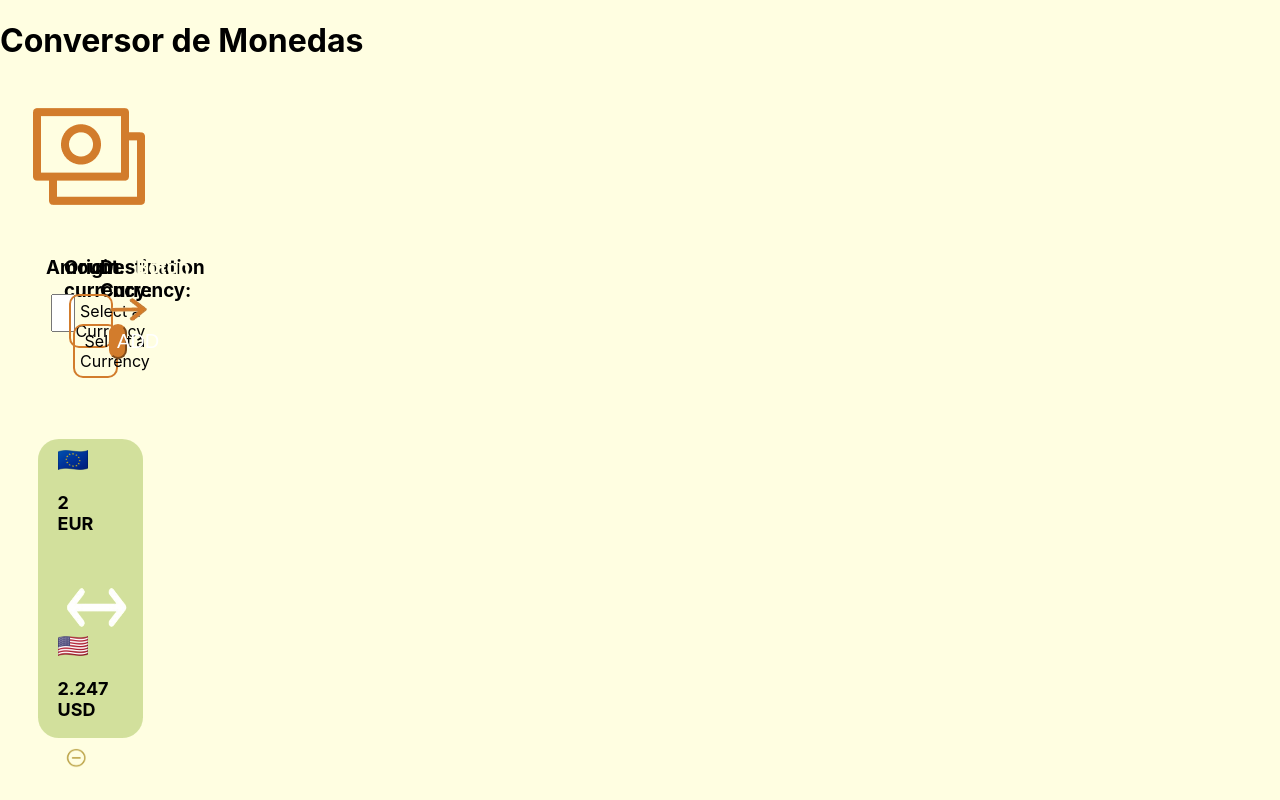
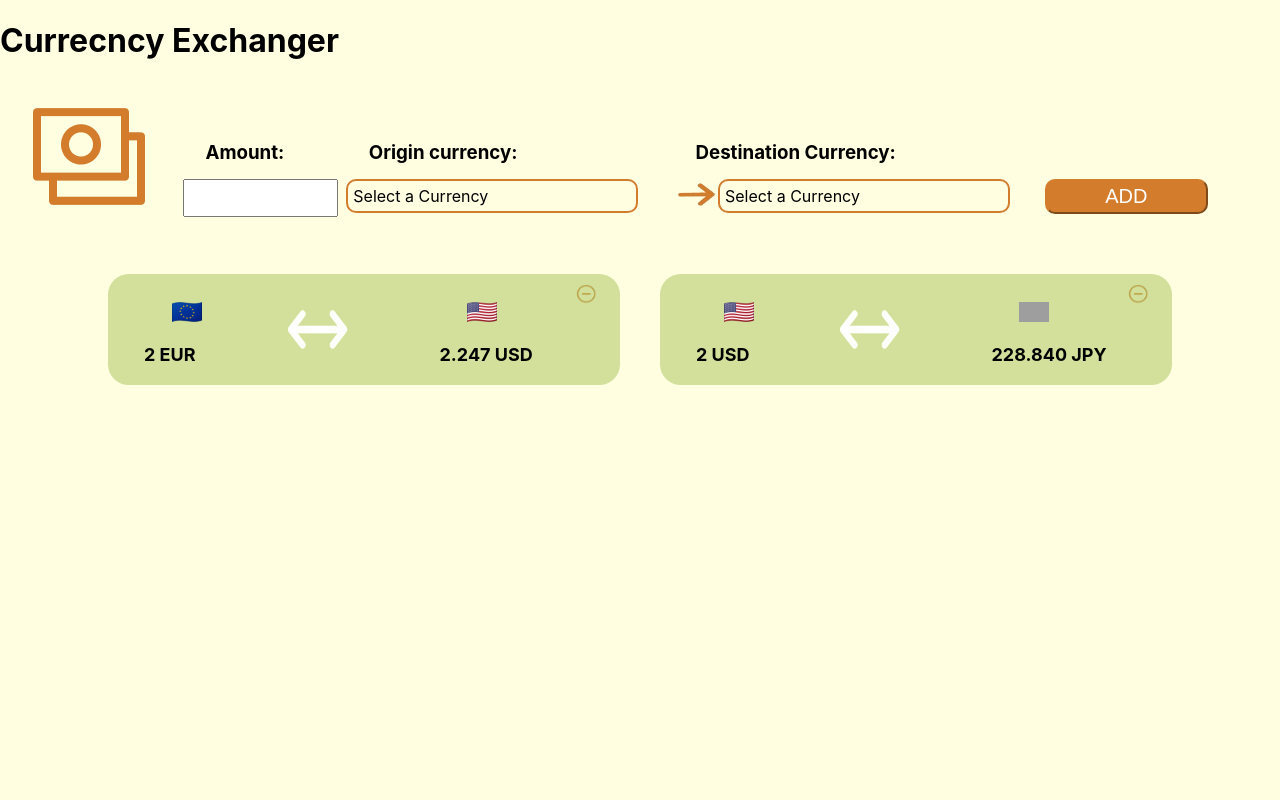
Before and after one commit to Carlistos10/currency-combobox-react-main-Carlos-Maranhas, a React (Create React App) app: page / in a window 1280 px wide. Shown: the top 800 px of the page. Built offline with nearby package versions, Linux system fonts and the light colour scheme; grey boxes are pictures that could not be loaded.

Commit message:
Final(sin comentar)

```diff
--- a/src/App.css
+++ b/src/App.css
@@ -39,19 +39,6 @@
   }
 }
 
-.rowcv {
-  display: flex;
-  justify-content: center;
-  max-width: 10%;
+.logo {
+  float: left;
 }
-
-.container {
-  width: 80%;
-  margin: 0 auto;
-}
-
-.col-2 {
-  margin-top: 20px;
-  width: 49%;
-  display: flex;
-}
--- a/src/App.js
+++ b/src/App.js
@@ -140,7 +140,7 @@ const App = () => {
   return (
     <div className="app">
       <div className="header">
-        <h1>Conversor de Monedas</h1>
+        <h1>Currecncy Exchanger</h1>
       </div>
       <div className="main-content">
         <div className="insert-exchange">
--- a/src/components/InsertExchange.jsx
+++ b/src/components/InsertExchange.jsx
@@ -23,7 +23,7 @@ const InsertExchange = ({ currencies, onAddExchange }) => {
         event.preventDefault();
 
         if (!codOrigen || !codDest || !amount) {
-            return alert('Debes completar todos los campos');
+            return alert('Debes poner unos nuevos datos');
         }
 
         if (codOrigen === codDest) {
```
